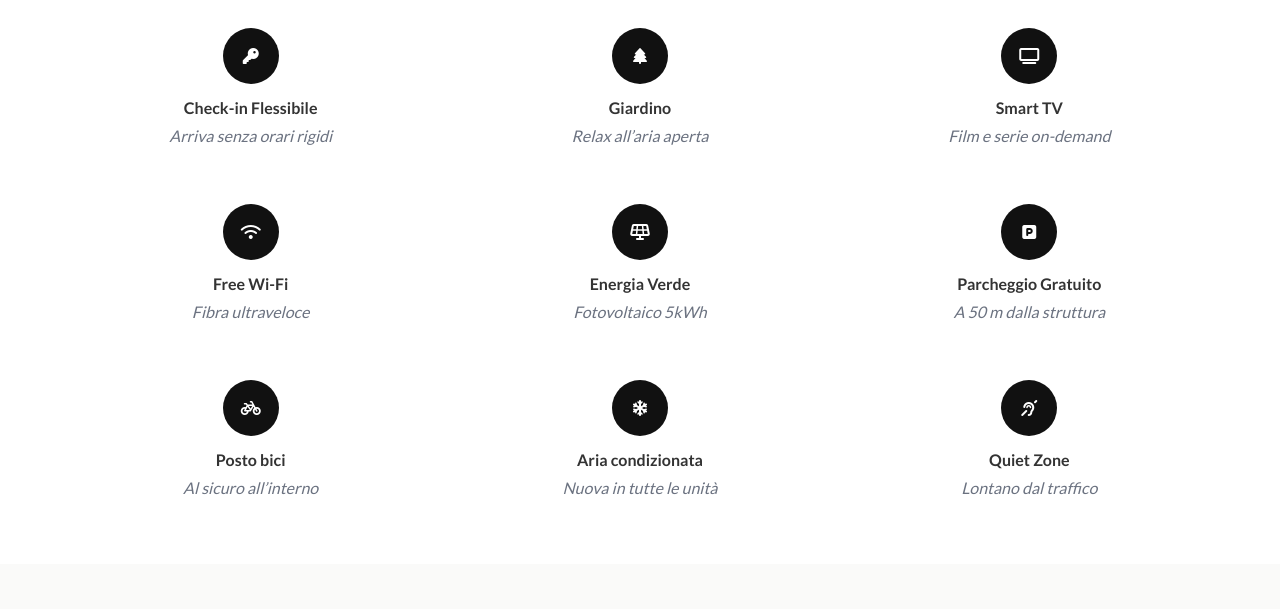
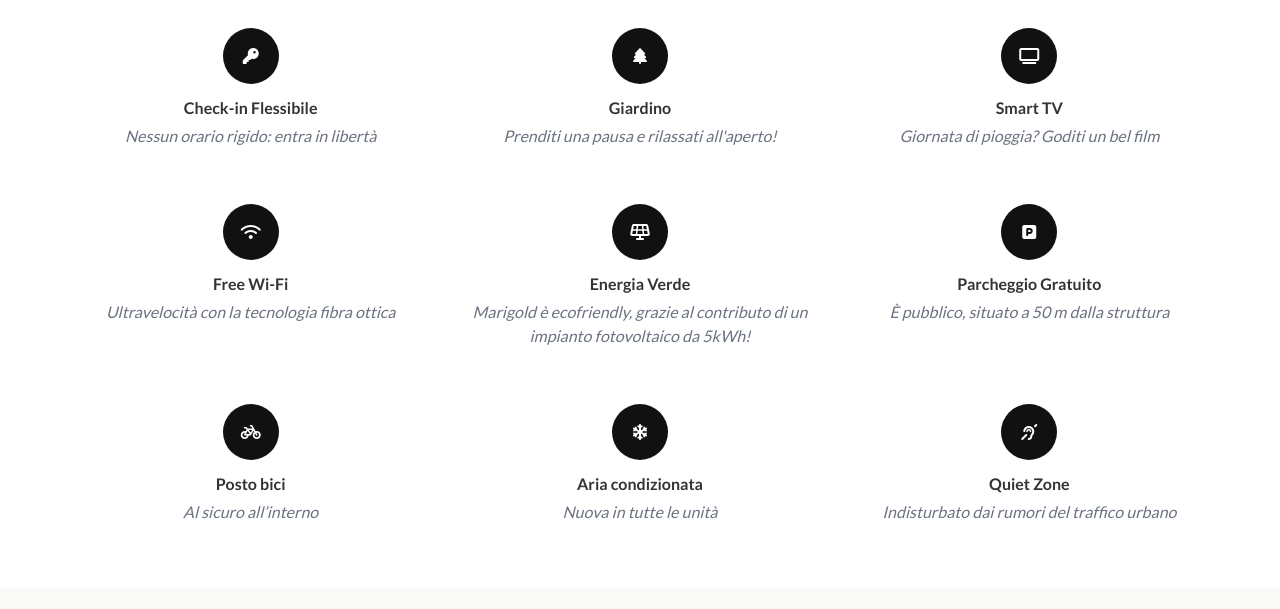
Before and after one commit to marigold-rivadg/marigold-site, a plain HTML site: page index.html in a window 1280 px wide. Shown: the part 1440-2049 px from the top of the page. Drawn offline with nearby package versions, Linux system fonts and the light colour scheme.

Commit message:
FIX modifica descrizioni servizi ita-eng

```diff
--- a/index.html
+++ b/index.html
@@ -181,15 +181,15 @@
   <div class="max-w-6xl mx-auto px-4">
     <h2 class="text-center font-serif text-3xl font-bold tracking-wide mb-12" data-i18n="services.h">I NOSTRI SERVIZI</h2>
     <div class="grid sm:grid-cols-2 md:grid-cols-3 gap-x-12 gap-y-14 text-center">
-      <div><div class="svc-ico"><i class="fa-solid fa-key"></i></div><h3 class="font-semibold mb-1" data-i18n="services.flex.h">Check-in Flessibile</h3><p class="text-gray-500 italic" data-i18n="services.flex.p">Arriva senza orari rigidi</p></div>
-      <div><div class="svc-ico"><i class="fa-solid fa-tree"></i></div><h3 class="font-semibold mb-1" data-i18n="services.garden.h">Giardino</h3><p class="text-gray-500 italic" data-i18n="services.garden.p">Relax all’aria aperta</p></div>
-      <div><div class="svc-ico"><i class="fa-solid fa-tv"></i></div><h3 class="font-semibold mb-1" data-i18n="services.tv.h">Smart TV</h3><p class="text-gray-500 italic" data-i18n="services.tv.p">Film e serie on-demand</p></div>
-      <div><div class="svc-ico"><i class="fa-solid fa-wifi"></i></div><h3 class="font-semibold mb-1" data-i18n="services.wifi.h">Free Wi-Fi</h3><p class="text-gray-500 italic" data-i18n="services.wifi.p">Fibra ultraveloce</p></div>
-      <div><div class="svc-ico"><i class="fa-solid fa-solar-panel"></i></div><h3 class="font-semibold mb-1" data-i18n="services.green.h">Energia Verde</h3><p class="text-gray-500 italic" data-i18n="services.green.p">Fotovoltaico 5kWh</p></div>
-      <div><div class="svc-ico"><i class="fa-solid fa-square-parking"></i></div><h3 class="font-semibold mb-1" data-i18n="services.parking.h">Parcheggio Gratuito</h3><p class="text-gray-500 italic" data-i18n="services.parking.p">A 50 m dalla struttura</p></div>
+      <div><div class="svc-ico"><i class="fa-solid fa-key"></i></div><h3 class="font-semibold mb-1" data-i18n="services.flex.h">Check-in Flessibile</h3><p class="text-gray-500 italic" data-i18n="services.flex.p">Nessun orario rigido: entra in libertà</p></div>
+      <div><div class="svc-ico"><i class="fa-solid fa-tree"></i></div><h3 class="font-semibold mb-1" data-i18n="services.garden.h">Giardino</h3><p class="text-gray-500 italic" data-i18n="services.garden.p">Prenditi una pausa e rilassati all'aperto!</p></div>
+      <div><div class="svc-ico"><i class="fa-solid fa-tv"></i></div><h3 class="font-semibold mb-1" data-i18n="services.tv.h">Smart TV</h3><p class="text-gray-500 italic" data-i18n="services.tv.p">Giornata di pioggia? Goditi un bel film</p></div>
+      <div><div class="svc-ico"><i class="fa-solid fa-wifi"></i></div><h3 class="font-semibold mb-1" data-i18n="services.wifi.h">Free Wi-Fi</h3><p class="text-gray-500 italic" data-i18n="services.wifi.p">Ultravelocità con la tecnologia fibra ottica</p></div>
+      <div><div class="svc-ico"><i class="fa-solid fa-solar-panel"></i></div><h3 class="font-semibold mb-1" data-i18n="services.green.h">Energia Verde</h3><p class="text-gray-500 italic" data-i18n="services.green.p">Marigold è ecofriendly, grazie al contributo di un impianto fotovoltaico da 5kWh!</p></div>
+      <div><div class="svc-ico"><i class="fa-solid fa-square-parking"></i></div><h3 class="font-semibold mb-1" data-i18n="services.parking.h">Parcheggio Gratuito</h3><p class="text-gray-500 italic" data-i18n="services.parking.p">È pubblico, situato a 50 m dalla struttura</p></div>
       <div><div class="svc-ico"><i class="fa-solid fa-bicycle"></i></div><h3 class="font-semibold mb-1" data-i18n="services.bike.h">Posto bici</h3><p class="text-gray-500 italic" data-i18n="services.bike.p">Al sicuro all’interno</p></div>
       <div><div class="svc-ico"><i class="fa-solid fa-snowflake"></i></div><h3 class="font-semibold mb-1" data-i18n="services.ac.h">Aria condizionata</h3><p class="text-gray-500 italic" data-i18n="services.ac.p">Nuova in tutte le unità</p></div>
-      <div><div class="svc-ico"><i class="fa-solid fa-ear-deaf"></i></div><h3 class="font-semibold mb-1" data-i18n="services.quiet.h">Quiet Zone</h3><p class="text-gray-500 italic" data-i18n="services.quiet.p">Lontano dal traffico</p></div>
+      <div><div class="svc-ico"><i class="fa-solid fa-ear-deaf"></i></div><h3 class="font-semibold mb-1" data-i18n="services.quiet.h">Quiet Zone</h3><p class="text-gray-500 italic" data-i18n="services.quiet.p">Indisturbato dai rumori del traffico urbano</p></div>
     </div>
   </div>
 </section>
```
Also changed, not shown: readme_istruzioni-pushing.txt.
